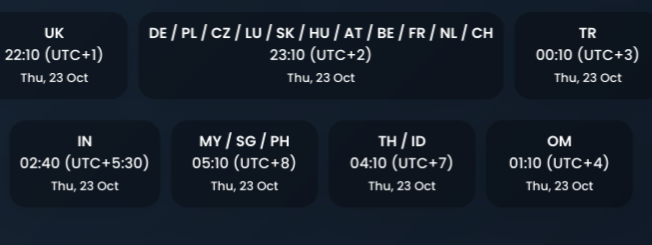
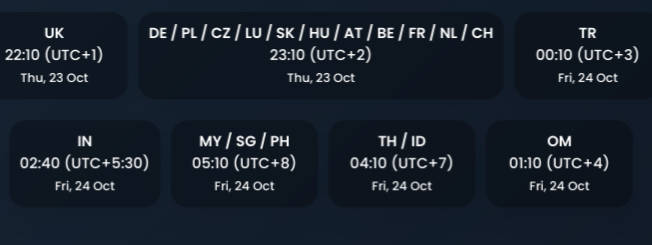
Before and after one commit to shaiksamad/world-clock, a plain HTML site: page index.html in a window 1280 px wide. Shown: the part 452-697 px from the top of the page, 319-971 px from the left. Drawn offline with Linux system fonts and the light colour scheme.

Commit message:
corrected date timezone

```diff
--- a/index.html
+++ b/index.html
@@ -163,7 +163,7 @@
         if (item.tz === Intl.DateTimeFormat().resolvedOptions().timeZone) return; // Skip local timezone
         const hour = new Date().toLocaleString('en-GB', { timeZone: item.tz, hour: '2-digit', hour12: false });
         const isDay = hour >= 6 && hour < 18;
-        const dateStr = new Intl.DateTimeFormat('en-GB', { weekday: 'short', day: '2-digit', month: 'short' }).format(new Date());
+        const dateStr = new Intl.DateTimeFormat('en-GB', { timeZone: item.tz, weekday: 'short', day: '2-digit', month: 'short' }).format(new Date());
         const timeStr = new Intl.DateTimeFormat('en-GB', { timeZone: item.tz, hour: '2-digit', minute: '2-digit', hour12: !use24Hour }).format(new Date());
         const div = document.createElement('div');
         div.className = `clock-card ${isDay ? 'day' : 'night'}`;
```
